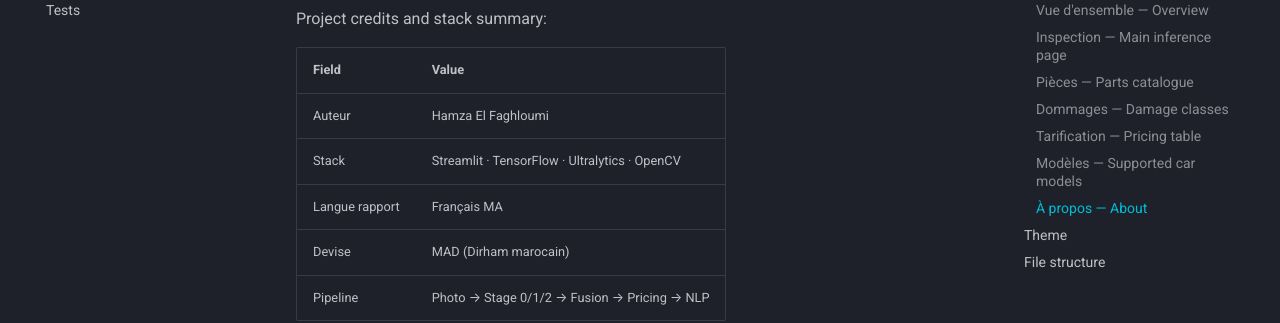
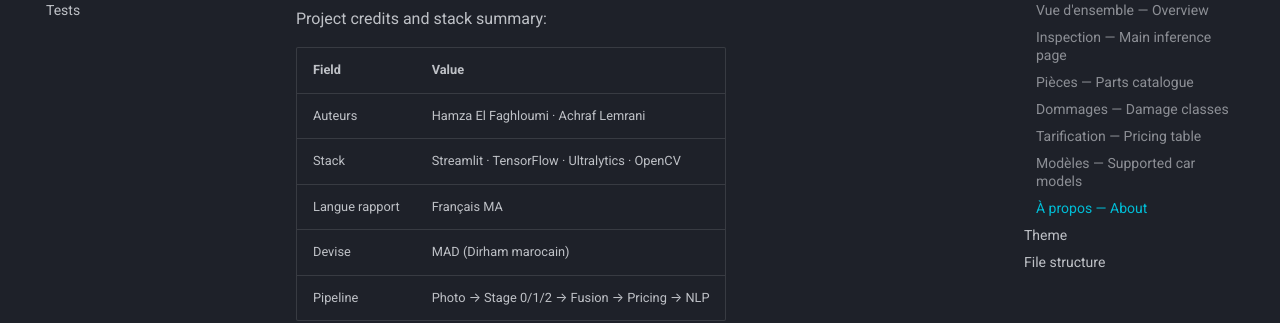
Before and after one commit to hamzafgh/car-damage-morocco, an MkDocs documentation site: the page built from docs/usage/streamlit.md, in a window 1280 px wide and 900 px high, scrolled down 6291 px. Shown: the part 152-475 px from the top of the window. Built offline with MkDocs 1.6.1 and Material for MkDocs 9.7.7, drawn with Linux system fonts in a browser that asks for light colours; comment, search, counter and statistics services are not loaded.

Commit message:
add Achraf Lemrani as co-author across LICENSE, mkdocs.yml, and streamlit docs

```diff
--- a/docs/usage/streamlit.md
+++ b/docs/usage/streamlit.md
@@ -122,7 +122,7 @@
 
 | Field | Value |
 |---|---|
-| Auteur | Hamza El Faghloumi |
+| Auteurs | Hamza El Faghloumi · Achraf Lemrani |
 | Stack | Streamlit · TensorFlow · Ultralytics · OpenCV |
 | Langue rapport | Français MA |
 | Devise | MAD (Dirham marocain) |
--- a/mkdocs.yml
+++ b/mkdocs.yml
@@ -1,6 +1,6 @@
 site_name: car-damage-morocco
 site_description: End-to-end car damage assessment pipeline for the Moroccan market
-site_author: Hamza El Faghloumi
+site_author: Hamza El Faghloumi & Achraf Lemrani
 site_url: https://car-damage-morocco.readthedocs.io
 
 repo_url: https://github.com/hamzafgh/car-damage-morocco
```
Also changed, not shown: 1 other file.
